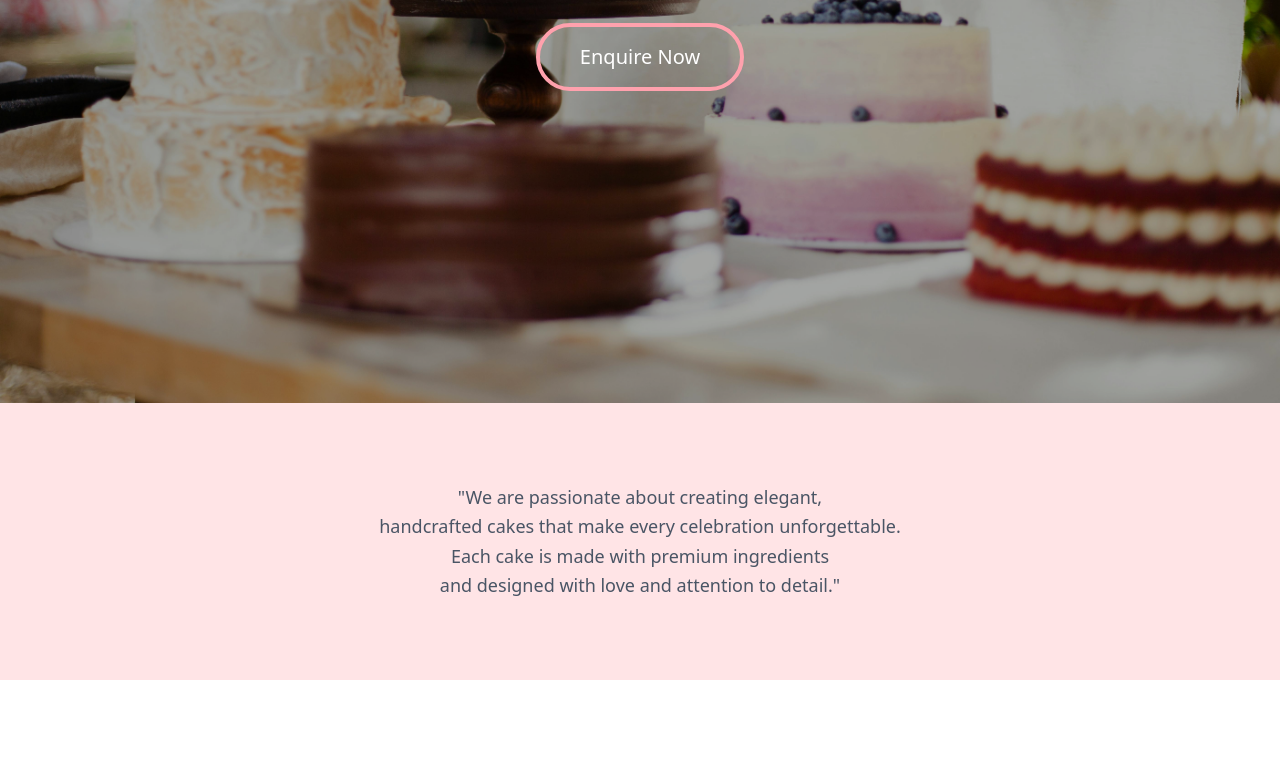
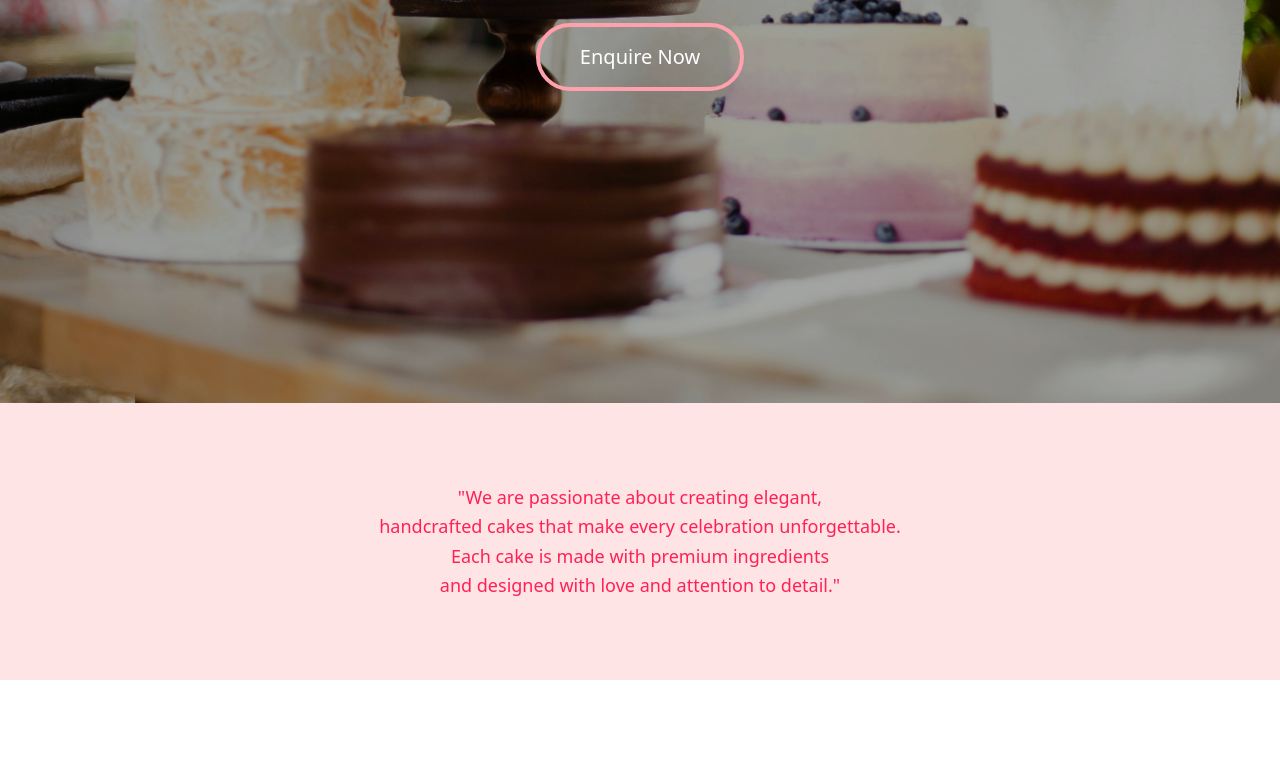
Before and after one commit to auraniestudio/demo-cakery, a React (Vite) app: page / in a window 1280 px wide. Shown: the part 397-1155 px from the top of the page. Built offline with nearby package versions, Linux system fonts and the light colour scheme.

Commit message:
text color

```diff
--- a/src/App.tsx
+++ b/src/App.tsx
@@ -84,7 +84,7 @@ function App() {
 
       {/* ================= STORY ================= */}
       <section id="story" className="py-16 sm:py-20 px-4 sm:px-8 md:px-12 bg-rose-100 text-center">
-        <p className="max-w-xl mx-auto text-sm sm:text-base md:text-lg text-gray-600 leading-relaxed">
+        <p className="max-w-xl mx-auto text-sm sm:text-base md:text-lg text-rose-500 leading-relaxed">
           <span className="hidden md:inline">
             "We are passionate about creating elegant,<br></br> handcrafted cakes  that make every celebration unforgettable.
             <br></br>Each cake is made with premium ingredients <br></br>and designed with love and attention to detail."
@@ -97,6 +97,7 @@ function App() {
       </section>
 
       {/* ================= GALLERY ================= */}
+
       <section id="gallery" className="py-16 sm:py-20 px-4 sm:px-8 md:px-12 bg-grey-100">
       <div className="grid sm:grid-cols-2 md:grid-cols-3 gap-4 sm:gap-6">
   {[
```
